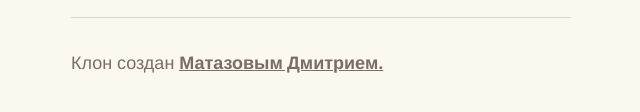
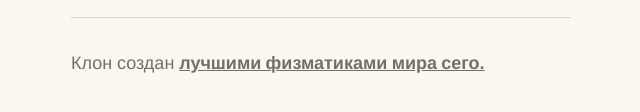
Before and after one commit to mojardev/mojardev.github.com, a plain HTML site: page index.html in a window 1280 px wide. Shown: the part 1103-1215 px from the top of the page, without its empty margins (319-959 px from the left). Drawn offline with Linux system fonts and the light colour scheme.

Commit message:
New description

```diff
--- a/index.html
+++ b/index.html
@@ -78,7 +78,7 @@
     </p>
     <hr>
     <p>
-    Клон создан <a href="http://vk.com/fizmatprodaction" target="_blank">Матазовым Дмитрием.</a>
+    Клон создан <a href="http://vk.com/fizmatprodaction" target="_blank">лучшими физматиками мира сего.</a>
     </p>
   </div>
 
```
